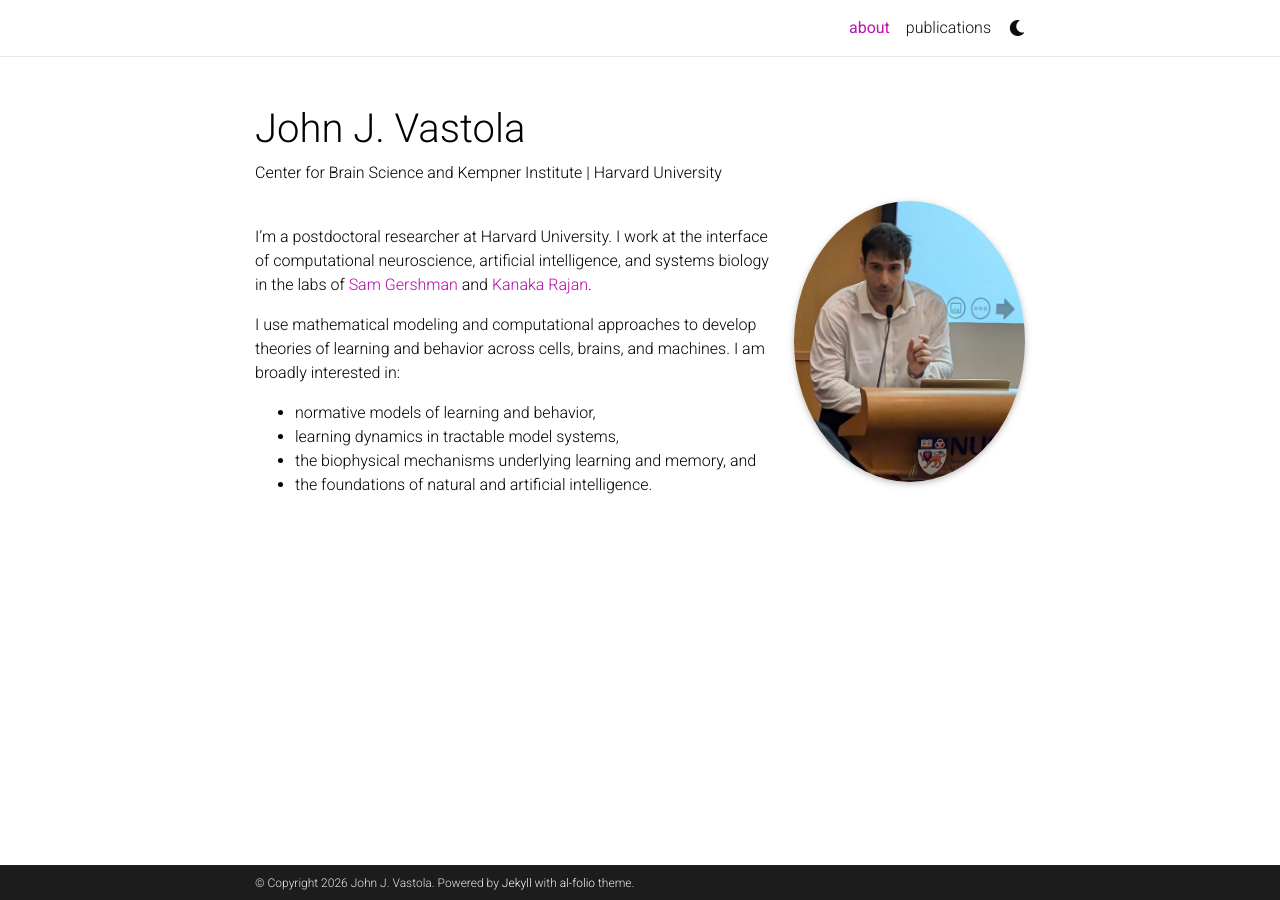
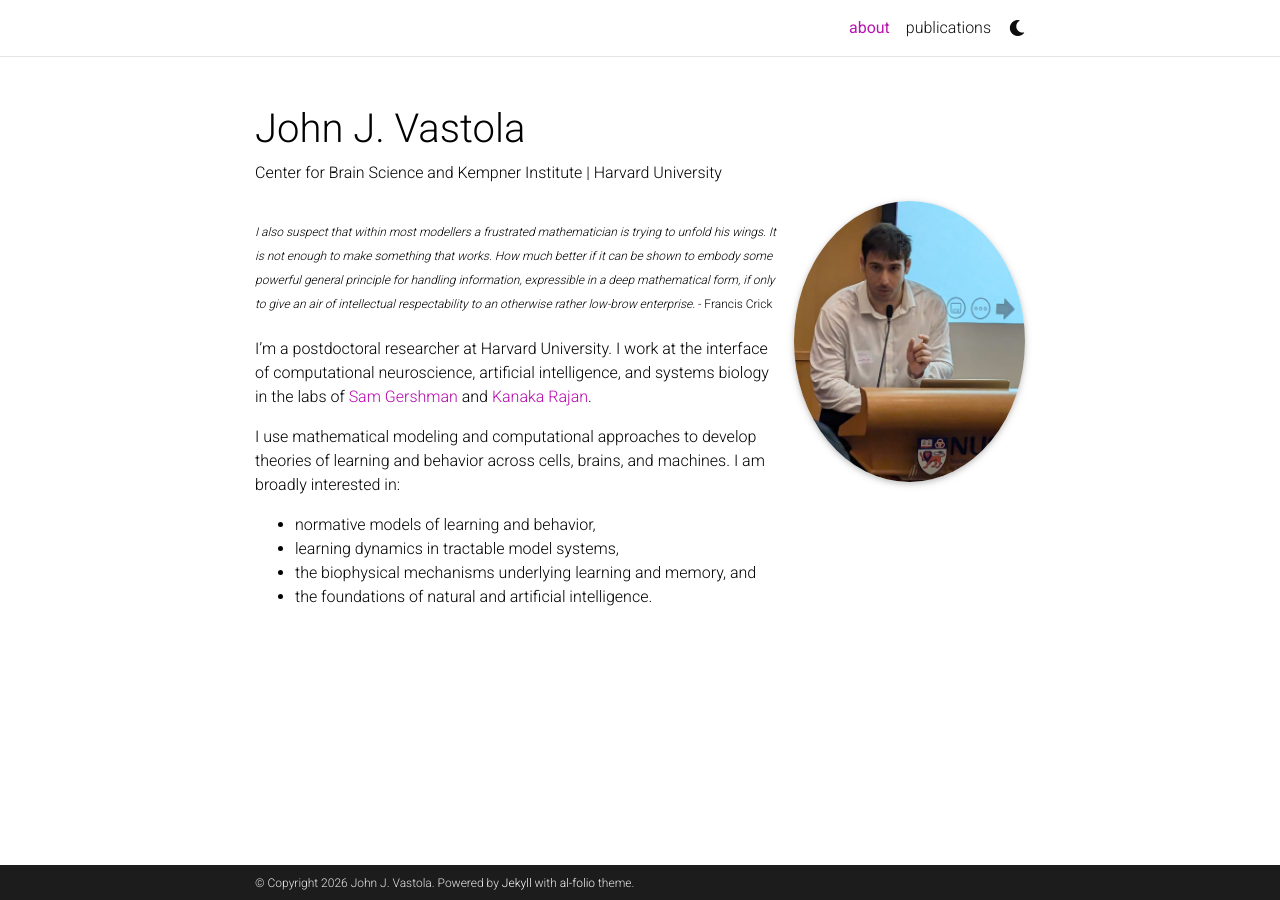
Before and after one commit to john-vastola/john-vastola.github.io, a Jekyll site: the page built from _pages/about.md, in a window 1280 px wide. Built offline with Jekyll 4.4.1, drawn with Linux system fonts in a browser that asks for light colours; full-size pictures stand in for the smaller copies a plugin makes; comment, search, counter and statistics services are not loaded; a style sheet for code colours, icons or effects is not loaded.

Commit message:
added crick quote

```diff
--- a/_pages/about.md
+++ b/_pages/about.md
@@ -14,9 +14,8 @@
 selected_papers: false # includes a list of papers marked as "selected={true}"
 social: false  # includes social icons at the bottom of the page
 ---
-
-
-
+<sup>*I also suspect that within most modellers a frustrated mathematician is trying to unfold his wings. It is not enough to make something that works. How much better if it can be shown to embody some powerful general principle for handling information, expressible in a deep mathematical form, if only to give an air of intellectual respectability to an otherwise rather low-brow enterprise.* - Francis Crick</sup>
+<br/>
 
 I'm a postdoctoral researcher at Harvard University. I work at the interface of computational neuroscience, artificial intelligence, and systems biology in the labs of [Sam Gershman](https://gershmanlab.com/) and [Kanaka Rajan](https://www.rajanlab.com/).
 
```
